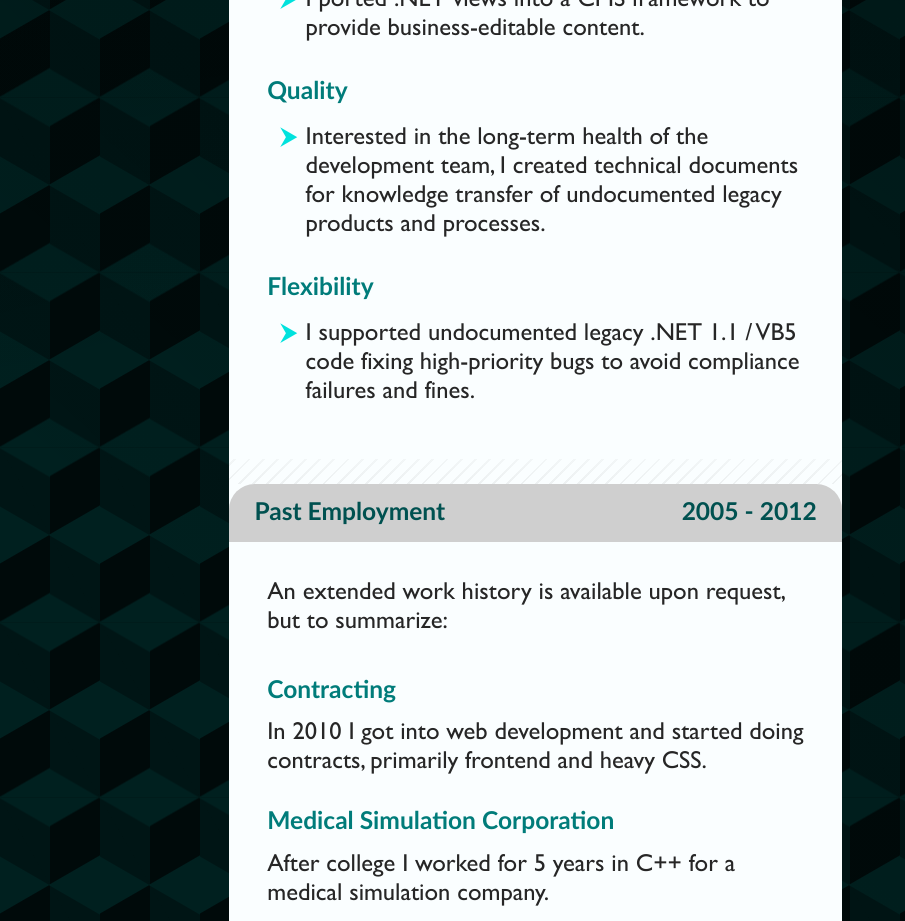
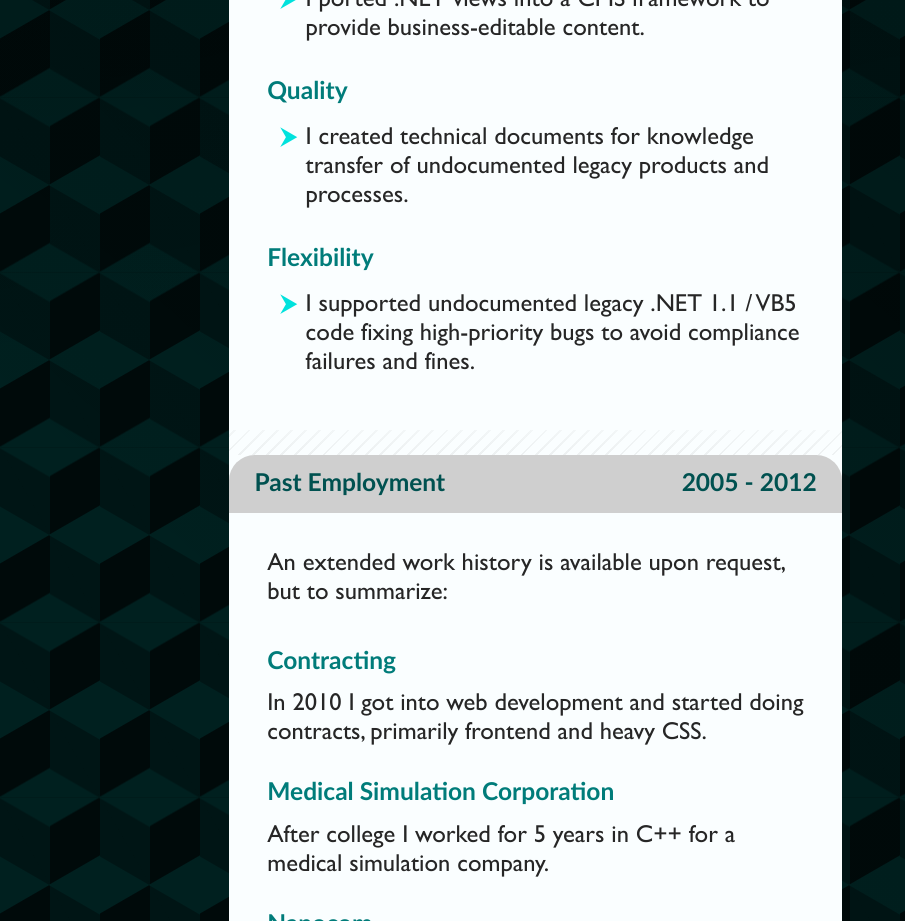
Before and after one commit to MikeVondrak/mike-vondrak, an Angular app: page / in a window 1280 px wide. Shown: the part 4540-5461 px from the top of the page, without its empty margins (0-905 px from the left). Built offline with nearby package versions, Linux system fonts and the light colour scheme.

Commit message:
copy update

```diff
--- a/src/app/components/page-parts/site-page/site-page.component.html
+++ b/src/app/components/page-parts/site-page/site-page.component.html
@@ -240,9 +240,8 @@
           <p class="title">Quality</p>
           <ul>
             <li>
-              Interested in the long-term health of the development team, I
-              created technical documents for knowledge transfer of undocumented
-              legacy products and processes.
+              I created technical documents for knowledge transfer of
+              undocumented legacy products and processes.
             </li>
           </ul>
         </li>
```
